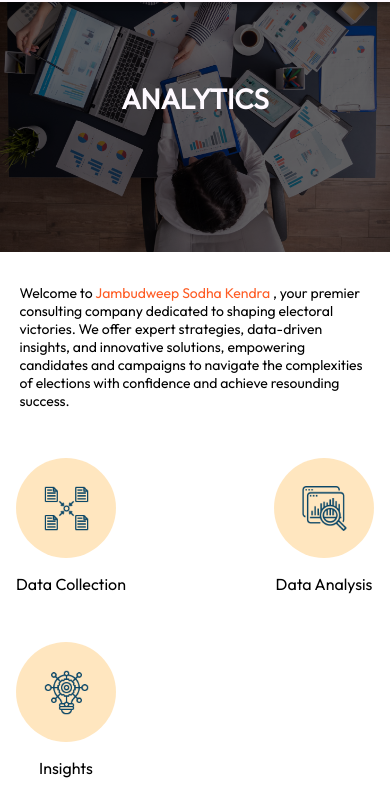
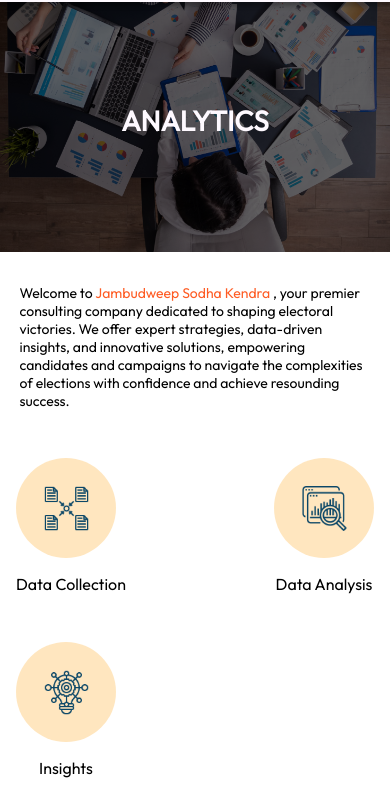
Before and after one commit to Jambudwipa/Jambudweep, a plain HTML site: page analytics/analytics.html in a window 390 px wide. Shown: the part 46-844 px from the top of the page. Drawn offline with Linux system fonts and the light colour scheme.

Commit message:
minor changes

```diff
--- a/analytics/analytics.css
+++ b/analytics/analytics.css
@@ -311,7 +311,7 @@ section {
 
   .heading-text {
     width: 100%;
-    top: 15%;
+    top: 9.3rem;
     bottom: 10%;
     left: 0;
     right: 0;
--- a/analytics/analytics.html
+++ b/analytics/analytics.html
@@ -51,7 +51,7 @@
     </script>
 
     <div class="topnav">
-        <img src="../images/logo.png" class="navbar-logo"></img>
+        <a href="../index.html#home"><img src="../images/logo.png" class="navbar-logo"></img></a>
         <img class="hamb-menu" src="../images/three-dots.png"></img>
         <div class="topnav-dropdown-content">
             <img class="topnav-dropdown-close" src="../images/cross.svg"></img>
--- a/communication/communication.css
+++ b/communication/communication.css
@@ -346,7 +346,7 @@ section {
 
   .heading-text {
     width: 100%;
-    top: 15%;
+    top: 9.3rem;
     bottom: 10%;
     left: 0;
     right: 0;
--- a/elections/elections.css
+++ b/elections/elections.css
@@ -339,7 +339,7 @@ section {
 
   .heading-text {
     width: 100%;
-    top: 15%;
+    top: 9.3rem;
     bottom: 10%;
     left: 0;
     right: 0;
--- a/publicPolicy/publicPolicy.css
+++ b/publicPolicy/publicPolicy.css
@@ -339,7 +339,7 @@ section {
 
   .heading-text {
     width: 100%;
-    top: 15%;
+    top: 9.3rem;
     bottom: 10%;
     left: 0;
     right: 0;
```
Also changed, not shown: communication/communication.html (+1 -1 lines), elections/elections.html (+1 -1 lines), index.html (+2 -1 lines), publicPolicy/publicPolicy.html (+1 -1 lines).
